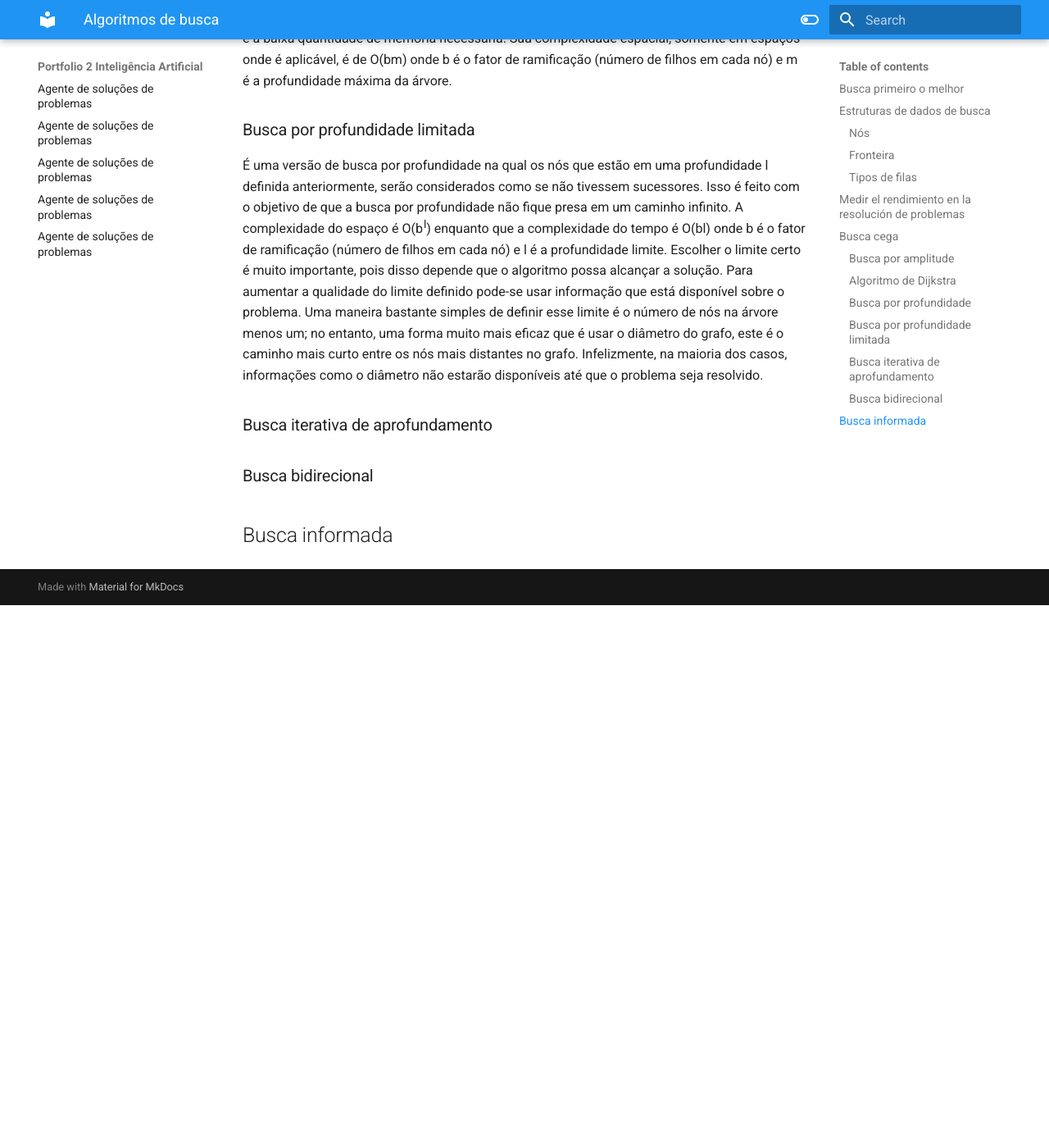
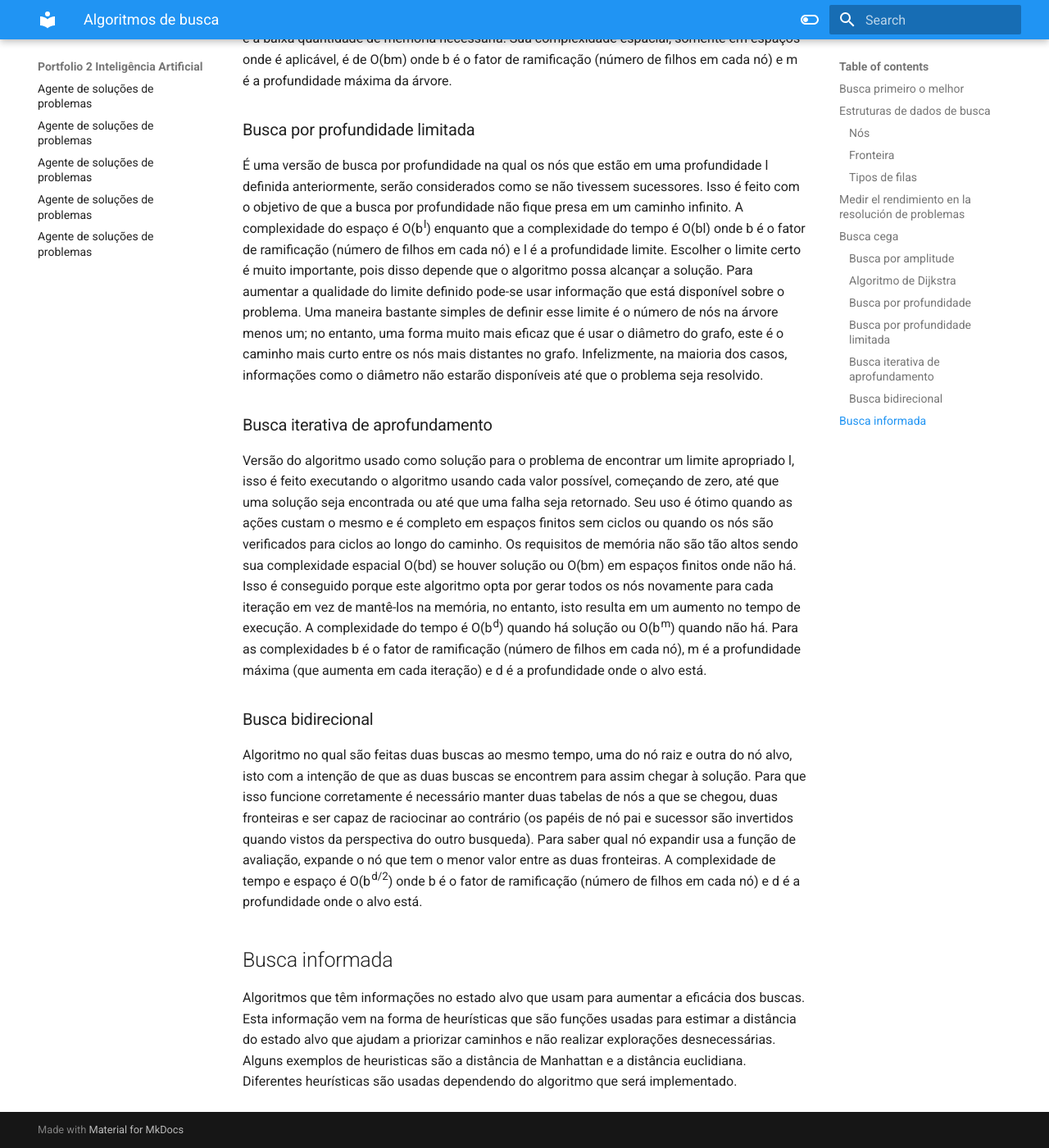
Before and after one commit to sebazac332/Portfolio_2IA, an MkDocs documentation site: the page built from docs/search-algoritms.md, in a window 1280 px wide and 1400 px high, scrolled down 2643 px. Shown: the whole window at 82% size. Built offline with MkDocs 1.6.1 and Material for MkDocs 9.7.7, drawn with Linux system fonts in a browser that asks for light colours; before the commit the page ends 3381 px from its top, so only the background shows below that.

Commit message:
started informed search

```diff
--- a/docs/search-algoritms.md
+++ b/docs/search-algoritms.md
@@ -63,6 +63,12 @@ Esta estratégia é baseada em expandir primeiro os nós sucessores antes de exp
 
 ### Busca iterativa de aprofundamento
 
+Versão do algoritmo usado como solução para o problema de encontrar um limite apropriado l, isso é feito executando o algoritmo usando cada valor possível, começando de zero, até que uma solução seja encontrada ou até que uma falha seja retornado. Seu uso é ótimo quando as ações custam o mesmo e é completo em espaços finitos sem ciclos ou quando os nós são verificados para ciclos ao longo do caminho. Os requisitos de memória não são tão altos sendo sua complexidade espacial O(bd) se houver solução ou O(bm) em espaços finitos onde não há. Isso é conseguido porque este algoritmo opta por gerar todos os nós novamente para cada iteração em vez de mantê-los na memória, no entanto, isto resulta em um aumento no tempo de execução. A complexidade do tempo é O(b<sup>d</sup>) quando há solução ou O(b<sup>m</sup>) quando não há. Para as complexidades b é o fator de ramificação (número de filhos em cada nó), m é a profundidade máxima (que aumenta em cada iteração) e d é a profundidade onde o alvo está.
+
 ### Busca bidirecional
 
+Algoritmo no qual são feitas duas buscas ao mesmo tempo, uma do nó raiz e outra do nó alvo, isto com a intenção de que as duas buscas se encontrem para assim chegar à solução. Para que isso funcione corretamente é necessário manter duas tabelas de nós a que se chegou, duas fronteiras e ser capaz de raciocinar ao contrário (os papéis de nó pai e sucessor são invertidos quando vistos da perspectiva do outro busqueda). Para saber qual nó expandir usa a função de avaliação, expande o nó que tem o menor valor entre as duas fronteiras. A complexidade de tempo e espaço é O(b<sup>d/2</sup>) onde b é o fator de ramificação (número de filhos em cada nó) e d é a profundidade onde o alvo está.
+
 ## Busca informada
+
+Algoritmos que têm informações no estado alvo que usam para aumentar a eficácia dos buscas. Esta informação vem na forma de heurísticas que são funções usadas para estimar a distância do estado alvo que ajudam a priorizar caminhos e não realizar explorações desnecessárias. Alguns exemplos de heuristicas são a distância de Manhattan e a distância euclidiana. Diferentes heurísticas são usadas dependendo do algoritmo que será implementado.
```
